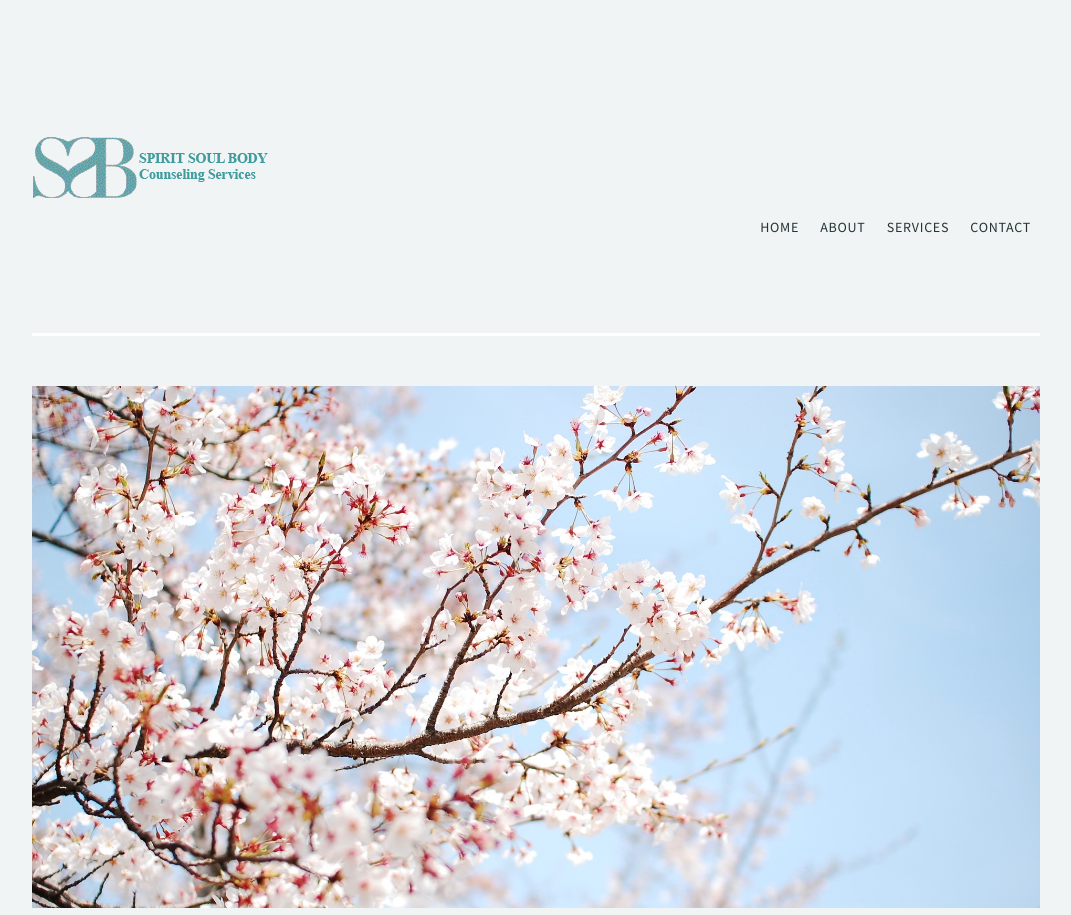
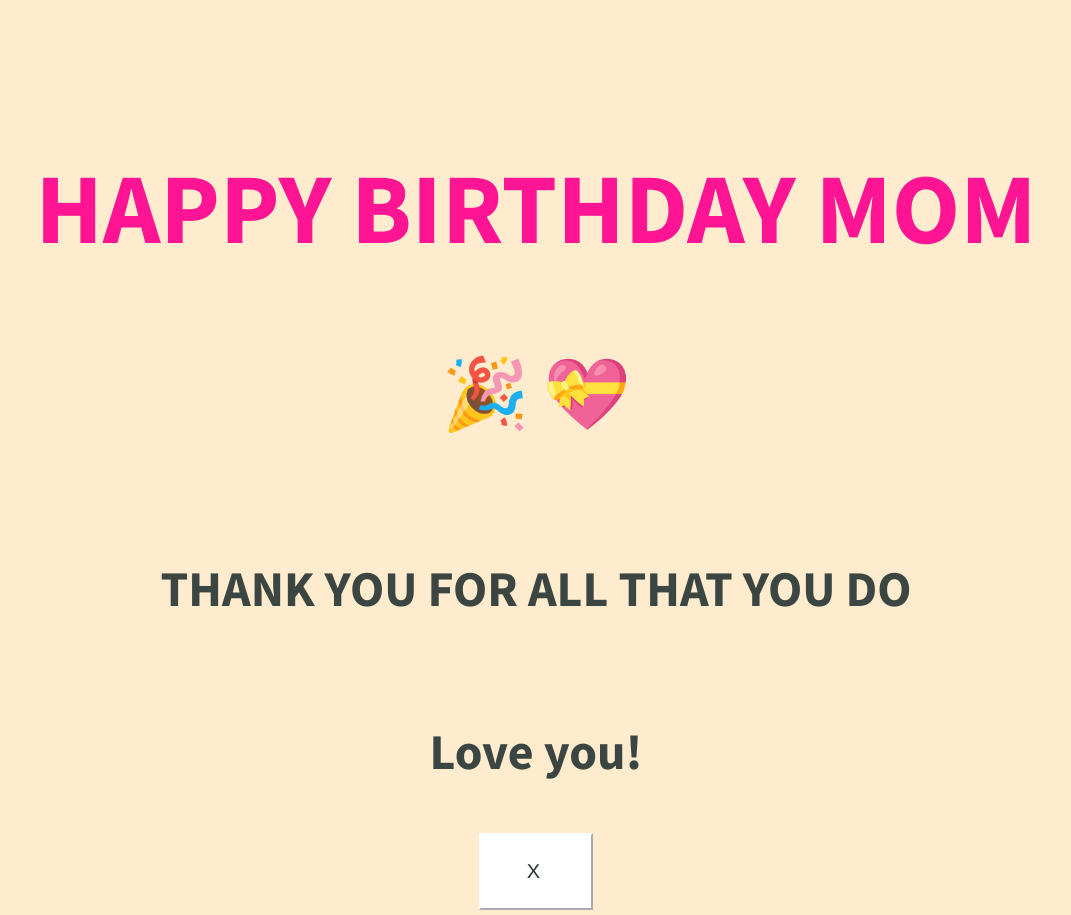
Before and after one commit to ana-liebert/SSBcounseling-website, a plain HTML site: page index.html in a window 1280 px wide. Shown: the top 915 px of the page, without its empty margins (104-1175 px from the left). Drawn offline with Linux system fonts and the light colour scheme; a web font is replaced by a local one.

Commit message:
temp splash page added

```diff
--- a/index.html
+++ b/index.html
@@ -5,44 +5,12 @@
     <meta http-equiv="X-UA-Compatible" content="IE=edge">
     <meta name="viewport" content="width=device-width, initial-scale=1.0">
     <link rel="stylesheet" href="styles/styles.css">
-    <title>Spirit Soul Body Counseling</title>
+    <title>Bday Message</title>
 </head>
-<nav>
-    <a href="">
-        <img src="images/ssb-logo.png">
-    </a>
-    <ul>
-        <li><a href="">Home</a></li>
-        <li><a href="about/">About</a></li>
-        <li><a href="services/index.html">Services</a></li>
-        <li><a href="contact/index.html">Contact</a></li>
-    </ul>
-</nav>
-<body>
-    <div class="content-wrapper">
-        <div class="image-wrapper">
-            <img src="images/ssbcounseling.jpeg">
-        </div>
-        <div class="upper-body">
-            <h1>SPIRIT SOUL BODY COUNSELING</h1>
-            <p>Spirit Soul Body is a counseling service that addresses the whole person, and utilizes a therapeutic approach that promotes spiritual, emotional, and physical well-being. Owned and operated by Elizabeth Cooley, LCSW-R, Spirit Soul Body Counseling Services is designed to help meet the unique needs of individuals, couples, groups, or families who specifically desire counseling that is supportive of a Christian worldview. </p>
-        </div>
-        <div class="centered">
-            <a href="contact/index.html"> <button>Book an appointment</button></a>
-        </div>
-
-        <div class="mid-body">
-            <h2>Practice Philosophy-</h2>
-            <p>Elizabeth uses an eclectic approach, which incorporates aspects of the following theoretical frameworks: cognitive behavioral therapy (CBT), dialectical behavioral therapy (DBT), strengths based perspective, and attachment theory, as seen through the lens of a Christian world-view. The principal focus is spiritual healing and reconciliation with God.  </p>
-        </div>
-
-        <div class="quote">
-            <p>"Now may the God of peace Himself sanctify you entirely and may your spirit and soul and body be preserved complete, without blame at the coming of our Lord Jesus Christ." I Thess 5:23</p>
-        </div>
-    </div>
-
-    <footer>
-        <p>Elizabeth Cooley, LCSW-R</p>
-    </footer>
+<body class="splash">
+    <h1>HAPPY BIRTHDAY MOM</h1><p style="font-size:70px">&#127881; &#128157; </p>
+    <h3>THANK YOU FOR ALL THAT YOU DO</h3>
+    <h3>Love you!</h3>
+    <a href="home/index.html"><button>X</button></a>
 </body>
 </html>
--- a/styles/styles.css
+++ b/styles/styles.css
@@ -307,3 +307,21 @@
  .contact-info h1 {
      font-size: 40px;
  }
+
+ .splash h1 {
+    font-size: 100px;
+    color: deeppink;
+    margin: 0;
+ }
+
+ .splash h3 {
+    font-size: 50px;
+ }
+
+ .splash {
+    display: flex;
+    align-items: center;
+    justify-content: center;
+    text-align: center;
+    background: blanchedalmond
+ }
```
Also changed, not shown: about/index.html (+2 -2 lines), contact/index.html (+2 -2 lines), home/index.html (added, +48 -0 lines), services/index.html (+2 -2 lines).
